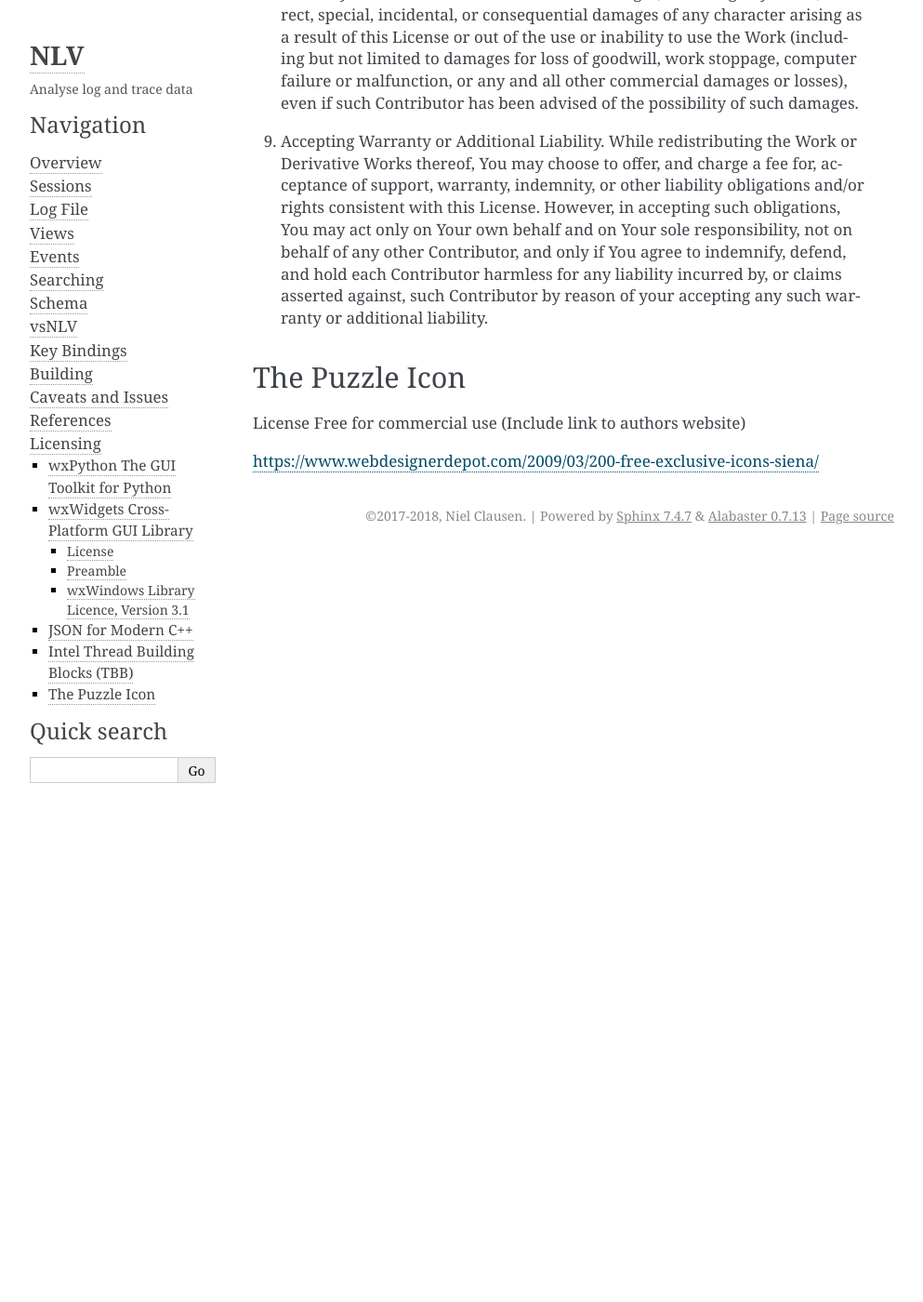
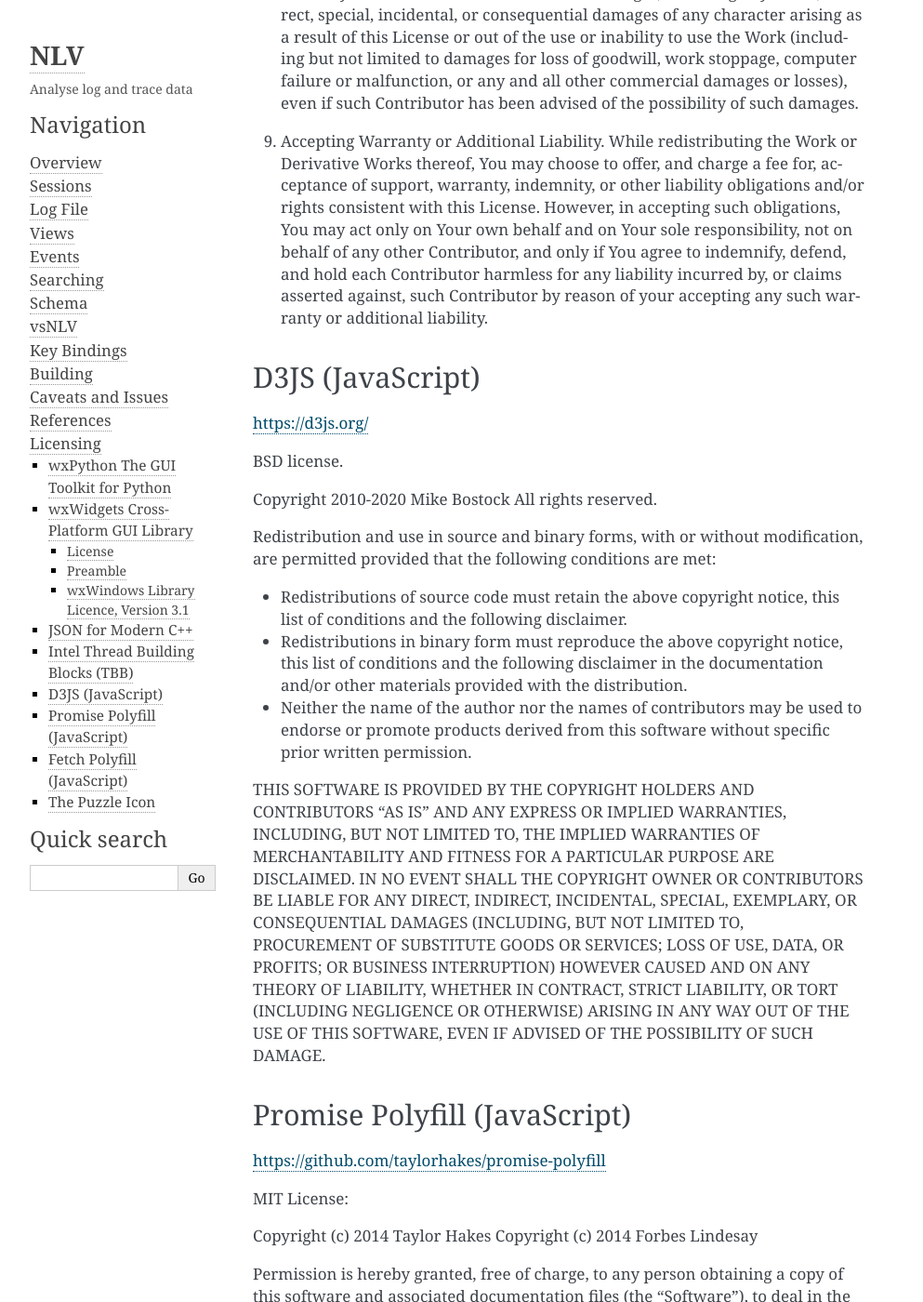
Before and after one commit to nielathome/nlv, a Sphinx documentation site: the page built from Sphinx/licenses.rst, in a window 1280 px wide and 1400 px high, scrolled down 7086 px. Shown: the whole window at 93% size, without its empty margins (148-1141 px from the left). Built offline with Sphinx 7.4.7, drawn with Linux system fonts in a browser that asks for light colours; some of the changed text lies outside the part shown.

Commit message:
Update licenses.

```diff
--- a/Sphinx/licenses.rst
+++ b/Sphinx/licenses.rst
@@ -1,5 +1,5 @@
 ..
-  Copyright (C) Niel Clausen 2018. All rights reserved.
+  Copyright (C) Niel Clausen 2018-2020. All rights reserved.
 
   This program is free software: you can redistribute it and/or modify
   it under the terms of the GNU General Public License as published by
@@ -372,6 +372,97 @@
    incurred by, or claims asserted against, such Contributor by reason
    of your accepting any such warranty or additional liability.
 
+D3JS (JavaScript)
+-----------------
+
+https://d3js.org/
+
+BSD license.
+
+Copyright 2010-2020 Mike Bostock
+All rights reserved.
+
+Redistribution and use in source and binary forms, with or without modification,
+are permitted provided that the following conditions are met:
+
+* Redistributions of source code must retain the above copyright notice, this
+  list of conditions and the following disclaimer.
+
+* Redistributions in binary form must reproduce the above copyright notice,
+  this list of conditions and the following disclaimer in the documentation
+  and/or other materials provided with the distribution.
+
+* Neither the name of the author nor the names of contributors may be used to
+  endorse or promote products derived from this software without specific prior
+  written permission.
+
+THIS SOFTWARE IS PROVIDED BY THE COPYRIGHT HOLDERS AND CONTRIBUTORS "AS IS" AND
+ANY EXPRESS OR IMPLIED WARRANTIES, INCLUDING, BUT NOT LIMITED TO, THE IMPLIED
+WARRANTIES OF MERCHANTABILITY AND FITNESS FOR A PARTICULAR PURPOSE ARE
+DISCLAIMED. IN NO EVENT SHALL THE COPYRIGHT OWNER OR CONTRIBUTORS BE LIABLE FOR
+ANY DIRECT, INDIRECT, INCIDENTAL, SPECIAL, EXEMPLARY, OR CONSEQUENTIAL DAMAGES
+(INCLUDING, BUT NOT LIMITED TO, PROCUREMENT OF SUBSTITUTE GOODS OR SERVICES;
+LOSS OF USE, DATA, OR PROFITS; OR BUSINESS INTERRUPTION) HOWEVER CAUSED AND ON
+ANY THEORY OF LIABILITY, WHETHER IN CONTRACT, STRICT LIABILITY, OR TORT
+(INCLUDING NEGLIGENCE OR OTHERWISE) ARISING IN ANY WAY OUT OF THE USE OF THIS
+SOFTWARE, EVEN IF ADVISED OF THE POSSIBILITY OF SUCH DAMAGE.
+
+Promise Polyfill (JavaScript)
+-----------------------------
+
+https://github.com/taylorhakes/promise-polyfill
+
+MIT License:
+
+Copyright (c) 2014 Taylor Hakes
+Copyright (c) 2014 Forbes Lindesay
+
+Permission is hereby granted, free of charge, to any person obtaining a copy
+of this software and associated documentation files (the "Software"), to deal
+in the Software without restriction, including without limitation the rights
+to use, copy, modify, merge, publish, distribute, sublicense, and/or sell
+copies of the Software, and to permit persons to whom the Software is
+furnished to do so, subject to the following conditions:
+
+The above copyright notice and this permission notice shall be included in
+all copies or substantial portions of the Software.
+
+THE SOFTWARE IS PROVIDED "AS IS", WITHOUT WARRANTY OF ANY KIND, EXPRESS OR
+IMPLIED, INCLUDING BUT NOT LIMITED TO THE WARRANTIES OF MERCHANTABILITY,
+FITNESS FOR A PARTICULAR PURPOSE AND NONINFRINGEMENT. IN NO EVENT SHALL THE
+AUTHORS OR COPYRIGHT HOLDERS BE LIABLE FOR ANY CLAIM, DAMAGES OR OTHER
+LIABILITY, WHETHER IN AN ACTION OF CONTRACT, TORT OR OTHERWISE, ARISING FROM,
+OUT OF OR IN CONNECTION WITH THE SOFTWARE OR THE USE OR OTHER DEALINGS IN
+THE SOFTWARE.
+
+Fetch Polyfill (JavaScript)
+---------------------------
+
+https://github.com/github/fetch
+
+MIT License:
+
+Copyright (c) 2014-2016 GitHub, Inc.
+
+Permission is hereby granted, free of charge, to any person obtaining
+a copy of this software and associated documentation files (the
+"Software"), to deal in the Software without restriction, including
+without limitation the rights to use, copy, modify, merge, publish,
+distribute, sublicense, and/or sell copies of the Software, and to
+permit persons to whom the Software is furnished to do so, subject to
+the following conditions:
+
+The above copyright notice and this permission notice shall be
+included in all copies or substantial portions of the Software.
+
+THE SOFTWARE IS PROVIDED "AS IS", WITHOUT WARRANTY OF ANY KIND,
+EXPRESS OR IMPLIED, INCLUDING BUT NOT LIMITED TO THE WARRANTIES OF
+MERCHANTABILITY, FITNESS FOR A PARTICULAR PURPOSE AND
+NONINFRINGEMENT. IN NO EVENT SHALL THE AUTHORS OR COPYRIGHT HOLDERS BE
+LIABLE FOR ANY CLAIM, DAMAGES OR OTHER LIABILITY, WHETHER IN AN ACTION
+OF CONTRACT, TORT OR OTHERWISE, ARISING FROM, OUT OF OR IN CONNECTION
+WITH THE SOFTWARE OR THE USE OR OTHER DEALINGS IN THE SOFTWARE.
+
 The Puzzle Icon
 ---------------
 
```
Also changed, not shown: other parts of Sphinx/licenses.rst (+1 -1 lines).
